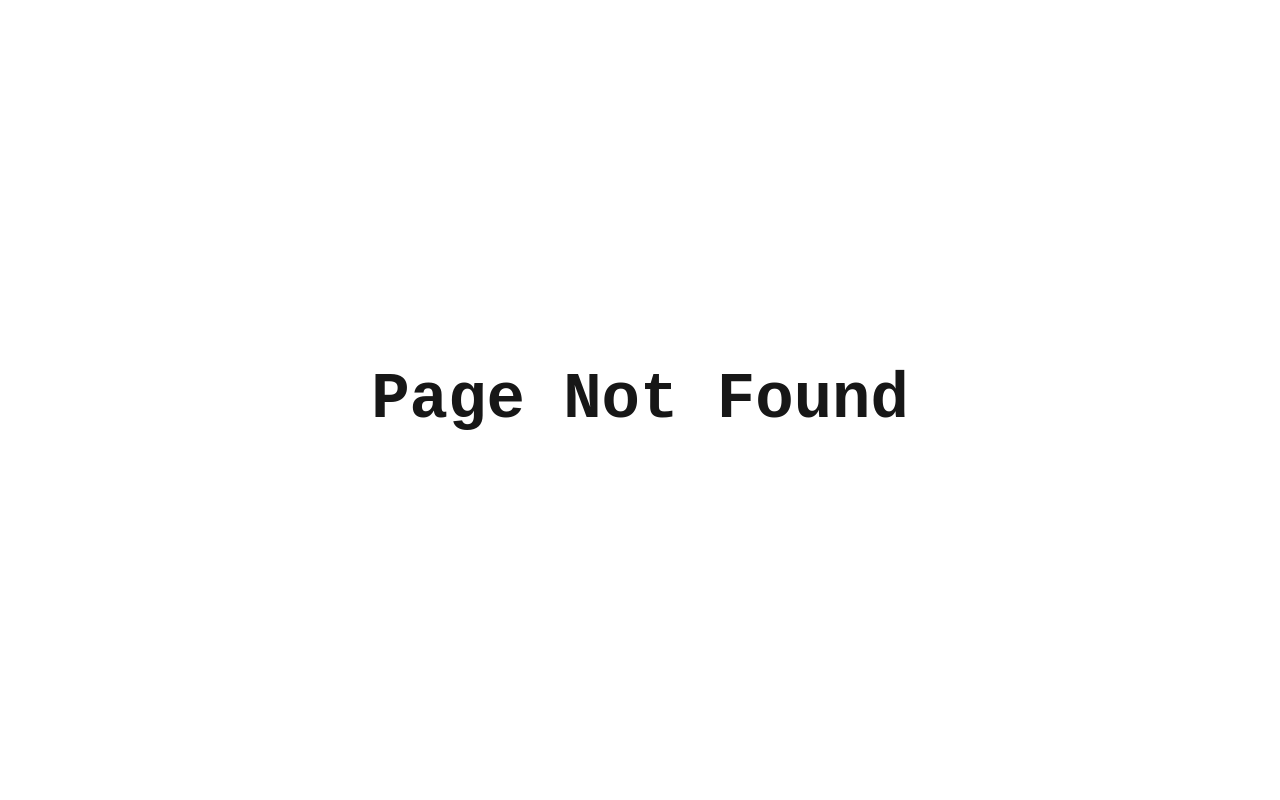
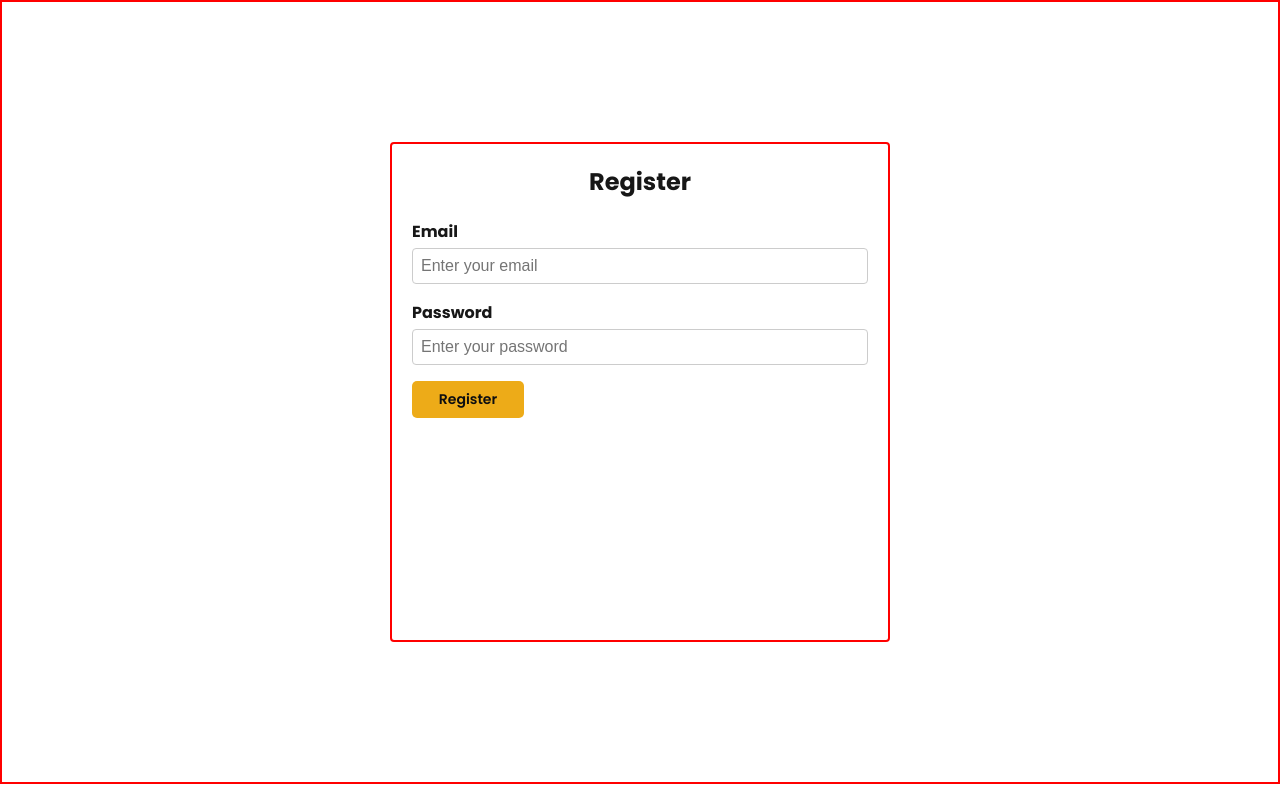
Before and after one commit to MembaMcetywa/circa-monorepo, a Next.js app in the folder apps/web/: page /register in a window 1280 px wide. Before the commit this address had no page. Built offline with nearby package versions, Linux system fonts and the light colour scheme.

Commit message:
added register screen

```diff
--- /dev/null
+++ b/apps/web/app/register/page.tsx
@@ -0,0 +1,47 @@
+"use client";
+import React, { useState } from "react";
+import TextInput from "../components/TextInput";
+import useAuthStore from "../store/authStore";
+import styles from "../auth.module.css";
+import Button from "../components/Button";
+
+
+const Register: React.FC = () => {
+  const [email, setEmail] = useState("");
+  const [password, setPassword] = useState("");
+  const [error, setError] = useState("");
+  const login = useAuthStore((state) => state.login);
+
+  const handleRegister = async (e: React.FormEvent) => {
+    e.preventDefault();
+
+  };
+
+  return (
+    <div className={styles.container}>
+      <h2>Register</h2>
+      <form onSubmit={handleRegister}>
+        <TextInput
+          type="email"
+          placeholder="Enter your email"
+          value={email}
+          onChange={(e) => setEmail(e.target.value)}
+          label="Email"
+          required
+        />
+        <TextInput
+          type="password"
+          placeholder="Enter your password"
+          value={password}
+          onChange={(e) => setPassword(e.target.value)}
+          label="Password"
+          required
+        />
+        {error && <p className={styles["error-text"]}>{error}</p>}
+        <Button onClick={() => console.log('registration')}>Register</Button>
+      </form>
+    </div>
+  );
+};
+
+export default Register;
```
